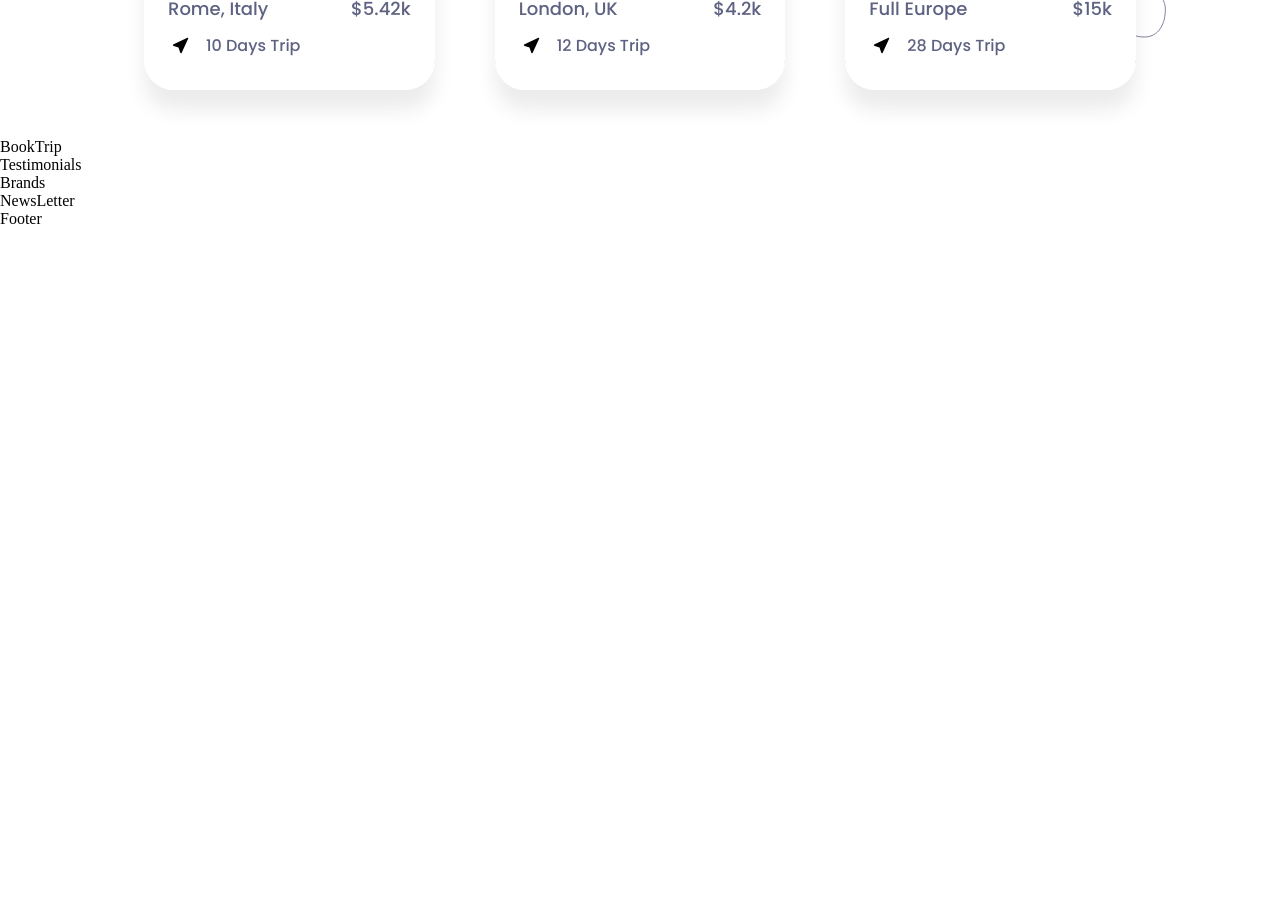
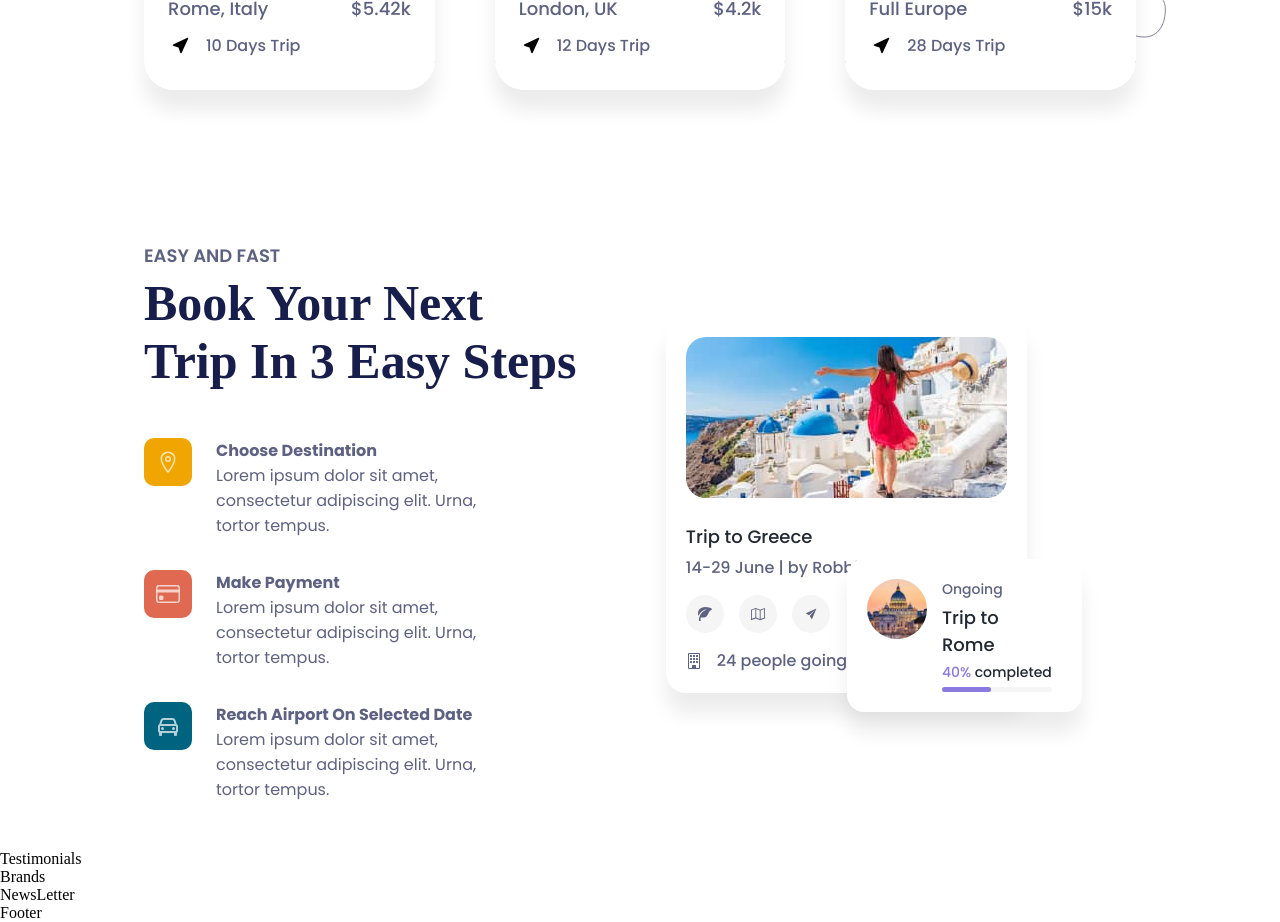
Before and after one commit to RandikaNiroshan/react-travel-agency, a React (Create React App) app: page / in a window 1280 px wide. Shown: the part 2060-2982 px from the top of the page. Before the commit the page ends 2288 px from the top, so only its background shows below. Built offline with nearby package versions, Linux system fonts and the light colour scheme; the HTML template or start-up script is replaced by a standard one; a web font is replaced by a local one.

Commit message:
Trip booking section

```diff
--- /dev/null
+++ b/src/components/book-step/BookStep.css
@@ -0,0 +1,50 @@
+.book-step {
+  display: flex;
+  justify-content: center;
+  align-items: flex-start;
+  gap: 1.5rem;
+}
+
+.book-step__icon {
+  width: auto;
+  height: auto;
+  border-radius: 10px;
+  padding: 12px;
+  display: flex;
+  align-items: center;
+  justify-content: center;
+}
+
+.book-step__right {
+  display: flex;
+  flex-direction: column;
+  justify-content: center;
+  align-items: flex-start;
+}
+
+.book-step__right p {
+  font-family: var(--font-poppins);
+  font-size: 16px;
+  color: var(--grey);
+}
+
+.book-step__right > :nth-child(1) {
+  font-weight: bold;
+  text-transform: capitalize;
+}
+
+.book-step__right > :nth-child(2) {
+  font-weight: 400;
+}
+
+.yellow {
+  background-color: var(--yellow);
+}
+
+.orange {
+  background-color: var(--orange);
+}
+
+.blue {
+  background-color: #006380;
+}
--- /dev/null
+++ b/src/components/book-step/BookStep.js
@@ -0,0 +1,18 @@
+import React from 'react';
+import "./BookStep.css";
+
+const BookStep = ({icon, title, text, colorClass}) => {
+  return (
+    <div className='book-step'>
+        <div className={`book-step__icon ${colorClass}`}>
+            {icon}
+        </div>
+        <div className='book-step__right'>
+            <p>{title}</p>
+            <p>{text}</p>
+        </div>
+    </div>
+  )
+}
+
+export default BookStep
--- a/src/components/index.js
+++ b/src/components/index.js
@@ -1,3 +1,4 @@
 export {default as Header} from "./header/Header";
 export {default as Title} from "./title/Title";
 export {default as SellingCard} from "./selling-card/SellingCard";
+export {default as BookStep} from "./book-step/BookStep";
--- a/src/containers/book-trip/BookTrip.css
+++ b/src/containers/book-trip/BookTrip.css
@@ -0,0 +1,194 @@
+.book {
+  width: 100%;
+  height: auto;
+  padding: var(--half-padding) var(--site-padding);
+  display: flex;
+  margin-top: 3.5rem;
+}
+
+.book__left {
+  display: flex;
+  width: 50%;
+  flex-direction: column;
+  justify-content: flex-start;
+  align-items: center;
+  gap: 3rem;
+  padding-right: 2rem;
+}
+
+.book__left-steps {
+  display: flex;
+  flex-direction: column;
+  justify-content: flex-start;
+  align-items: center;
+  gap: var(--default-gap);
+  padding-right: 5rem;
+}
+
+.icon {
+  color: white;
+  width: 24px;
+  height: 24px;
+  opacity: 0.7;
+}
+
+.book__right {
+  display: flex;
+  width: 50%;
+  margin-left: 50px;
+  margin-top: 75px;
+  position: relative;
+}
+
+.book__right-card {
+  width: auto;
+  height: auto;
+  background-color: white;
+  border-radius: 20px;
+  padding: 20px;
+  display: flex;
+  flex-direction: column;
+  justify-content: center;
+  align-items: flex-start;
+  gap: 5px;
+  box-shadow: 0 20px 20px 0 rgba(0, 0, 0, 0.08);
+}
+
+.book__right-card img {
+  border-radius: 20px;
+}
+
+.book__right-card h5 {
+  color: var(--black);
+  font-family: var(--font-poppins);
+  font-size: var(--text-size);
+  font-weight: 500;
+  margin-top: 20px;
+}
+
+.book__right-card p {
+  color: var(--grey);
+  font-family: var(--font-poppins);
+  font-size: 16px;
+  font-weight: 500;
+}
+
+.book__right-card > :nth-child(4) {
+  display: flex;
+  justify-content: flex-start;
+  align-items: center;
+  gap: 15px;
+  margin: 10px 0;
+}
+
+.book__right-card > :nth-child(4) > div {
+  display: flex;
+  justify-content: center;
+  align-items: center;
+  background-color: #f5f5f5;
+  padding: 12px;
+  border-radius: 50%;
+}
+
+.book__right-card-icons {
+  color: var(--grey);
+  width: 14px;
+  height: 14px;
+}
+
+.book__right-card > :nth-child(5) {
+  width: 100%;
+  display: flex;
+  justify-content: space-between;
+  align-items: center;
+}
+
+.book__right-card > :nth-child(5) > div {
+  display: flex;
+  justify-content: flex-start;
+  align-items: center;
+  gap: 15px;
+}
+
+.book__right-card > :nth-child(5) > div > :first-child {
+  color: var(--grey);
+  width: 16x;
+  height: 16px;
+}
+
+.book__right-card > :nth-child(5) > :nth-child(2) {
+  color: #4152ca;
+  width: 20px;
+  height: 20px;
+}
+
+.book__right-status-card {
+  width: 50%;
+  height: auto;
+  background-color: white;
+  border-radius: 17px;
+  padding: 20px;
+  display: flex;
+  justify-content: flex-start;
+  align-items: flex-start;
+  gap: 15px;
+  box-shadow: 0 20px 20px 0 rgba(0, 0, 0, 0.08);
+  position: absolute;
+  right: 54px;
+  bottom: 90px;
+}
+
+.book__right-status-card img {
+  border-radius: 50%;
+  width: 60px;
+  height: 60px;
+}
+
+.book__right-status-card > :nth-child(2) {
+  width: 100%;
+  display: flex;
+  flex-direction: column;
+  justify-content: center;
+  align-items: flex-start;
+  margin-right: 10px;
+  gap: 4px;
+}
+
+.book__right-status-card > :nth-child(2) > p {
+  font-family: var(--font-poppins);
+  font-weight: 500;
+  font-size: 14px;
+}
+
+.book__right-status-card > :nth-child(2) > :nth-child(1) {
+  color: var(--grey);
+}
+
+.book__right-status-card > :nth-child(2) > :nth-child(2) {
+  color: var(--black);
+  font-family: var(--font-poppins);
+  font-size: var(--text-size);
+  font-weight: 500;
+}
+
+.book__right-status-card > :nth-child(2) > :nth-child(3) {
+  color: #8a79df;
+}
+
+.book__right-status-card > :nth-child(2) > :nth-child(3) > span {
+  color: var(--black);
+}
+
+.book__right-status-card-progress-bar {
+  background-color: #f5f5f5;
+  width: 100%;
+  height: 5px;
+  border-radius: 4px;
+}
+
+.book__right-status-card-progress-bar > div {
+  background-color: #8a79df;
+  width: 45%;
+  height: 100%;
+  border-radius: 4px;
+}
--- a/src/containers/book-trip/BookTrip.js
+++ b/src/containers/book-trip/BookTrip.js
@@ -1,10 +1,86 @@
-import React from 'react';
-import './BookTrip.css';
+import React from "react";
+import { BookStep, Title } from "../../components";
+import "./BookTrip.css";
+import { IoLocationOutline } from "react-icons/io5";
+import { BsCreditCard, BsBuilding } from "react-icons/bs";
+import { BiCar } from "react-icons/bi";
+import { ImLeaf, ImMap2 } from "react-icons/im";
+import { IoIosSend } from "react-icons/io";
+import { FiHeart } from "react-icons/fi";
+import { ImgGreece, ImgRome2 } from "../../assets";
 
 const BookTrip = () => {
   return (
-    <div>BookTrip</div>
-  )
-}
+    <section className="book">
+      <div className="book__left">
+        <Title
+          title="Book your next trip in 3 easy steps"
+          subtitle="Easy and fast"
+          center={false}
+        />
+        <div className="book__left-steps">
+          <BookStep
+            colorClass="yellow"
+            icon={<IoLocationOutline className="icon" />}
+            title="Choose Destination"
+            text="Lorem ipsum dolor sit amet, consectetur adipiscing elit. Urna, tortor tempus."
+          />
+          <BookStep
+            colorClass="orange"
+            icon={<BsCreditCard className="icon" />}
+            title="Make Payment"
+            text="Lorem ipsum dolor sit amet, consectetur adipiscing elit. Urna, tortor tempus."
+          />
+          <BookStep
+            colorClass="blue"
+            icon={<BiCar className="icon" />}
+            title="Reach Airport on Selected Date"
+            text="Lorem ipsum dolor sit amet, consectetur adipiscing elit. Urna, tortor tempus."
+          />
+        </div>
+      </div>
+      <div className="book__right">
+        <div>
+          <div className="book__right-card">
+            <img src={ImgGreece} alt="Trip to greece" />
+            <h5>Trip to Greece</h5>
+            <p>14-29 June | by Robbin Joseph</p>
+            <div>
+              <div>
+                <ImLeaf className="book__right-card-icons" />
+              </div>
+              <div>
+                <ImMap2 className="book__right-card-icons" />
+              </div>
+              <div>
+                <IoIosSend className="book__right-card-icons" />
+              </div>
+            </div>
+            <div>
+              <div>
+                <BsBuilding />
+                <p>24 people going</p>
+              </div>
+              <FiHeart />
+            </div>
+          </div>
+          <div className="book__right-status-card">
+            <img src={ImgRome2} alt="Trip to rome" />
+            <div>
+              <p>Ongoing</p>
+              <h5>Trip to Rome</h5>
+              <p>
+                40% <span>completed</span>
+              </p>
+              <div className="book__right-status-card-progress-bar">
+                <div></div>
+              </div>
+            </div>
+          </div>
+        </div>
+      </div>
+    </section>
+  );
+};
 
-export default BookTrip
+export default BookTrip;
```
